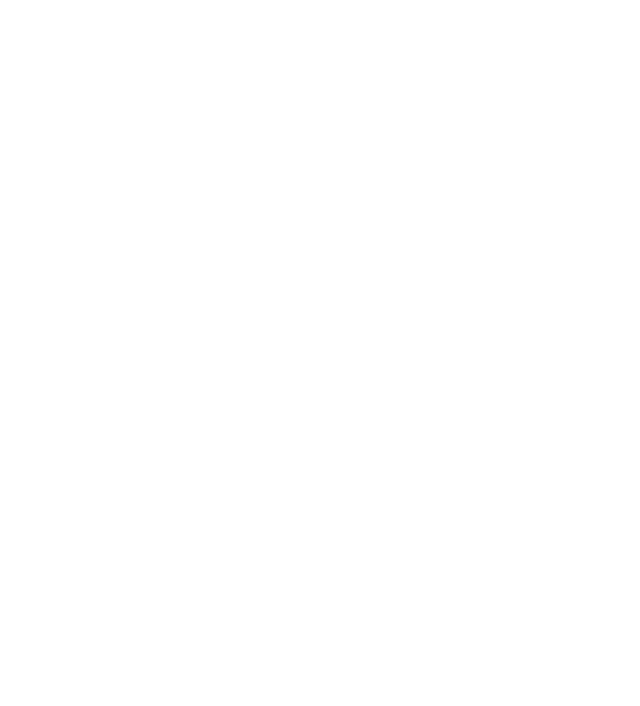
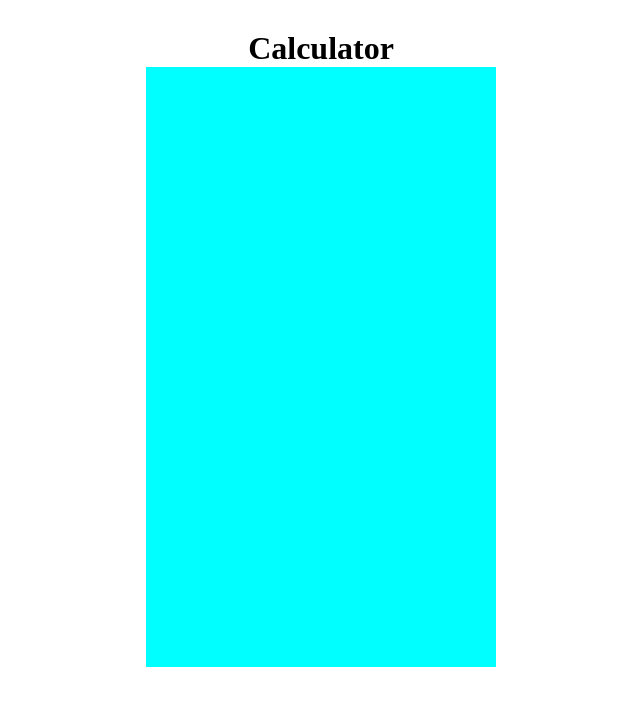
Before and after one commit to DK32093/Calculator, a plain HTML site: page index.html in a window 1280 px wide. Shown: the whole page, without its empty margins (319-959 px from the left). Drawn offline with Linux system fonts and the light colour scheme.

Commit message:
Add title, calc, and buttons divs

```diff
--- a/index.html
+++ b/index.html
@@ -8,6 +8,10 @@
     <script src="javascript.js" defer></script>
 </head>
 <body>
-
+    <h1 class="title">Calculator</h1>
+    <div class="calculator">
+        <div class="display"></div>
+        <div class="buttons"></div>
+    </div>
 </body>
 </html>
--- a/styles.css
+++ b/styles.css
@@ -0,0 +1,19 @@
+* {
+    box-sizing: border-box;
+    margin: 0;
+    padding: 0;
+}
+
+body {
+    display: flex;
+    flex-direction: column;
+    justify-content: center;
+    align-items: center;
+    margin: 30px;
+}
+
+.calculator {
+    background-color: aqua;
+    width: 350px;
+    height: 600px;
+}
```
